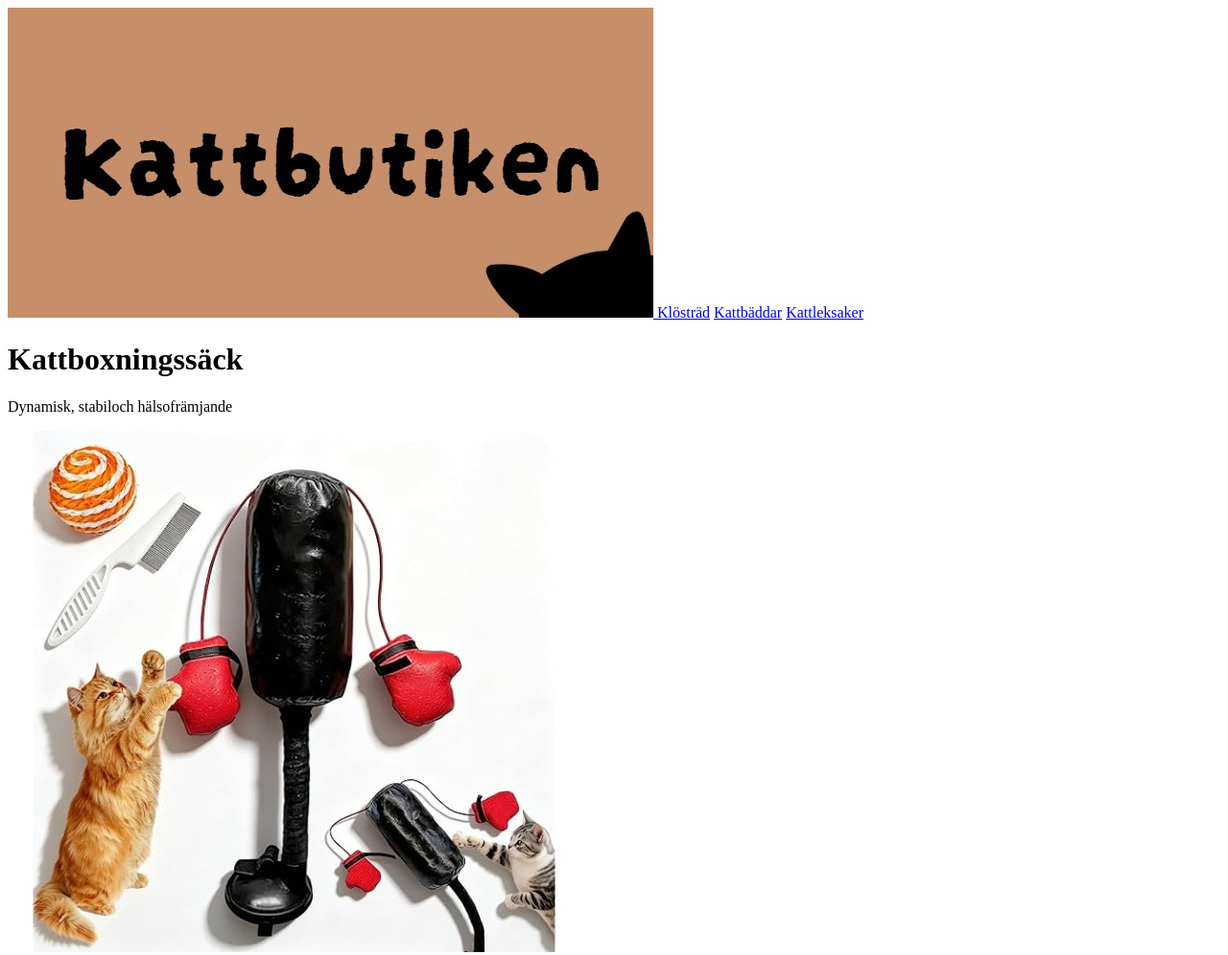
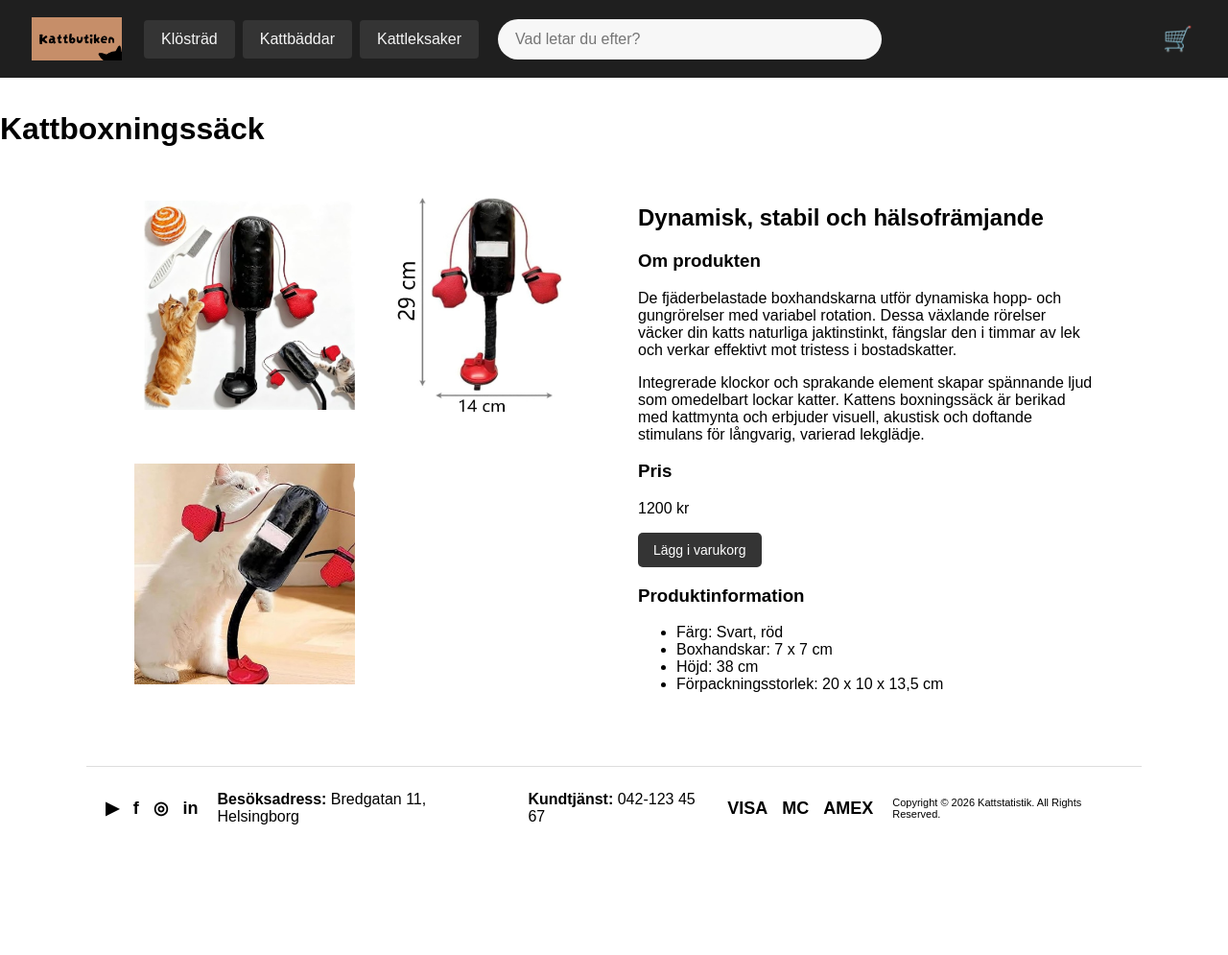
Before and after one commit to MarinaNakamura-blip/webshop_anyalytics, a plain HTML site: page kattleksaker/toy-boxing.html in a window 1280 px wide. Shown: the top 995 px of the page at 96% size. After the commit the page ends 885 px from the top, so only its background shows below. Drawn offline with Linux system fonts and the light colour scheme.

Commit message:
Update toy-boxing.html with new product layout

```diff
--- a/kattleksaker/toy-boxing.html
+++ b/kattleksaker/toy-boxing.html
@@ -1,62 +1,106 @@
 <!DOCTYPE html>
-<html>
+<html lang="sv">
+
 <head>
+
     <title>Kattboxningssäck - Kattbutiken</title>
-        <link rel="stylesheet" href="../style.css">
+
+    <link rel="stylesheet" href="../base.css">
     <link rel="stylesheet" href="../product.css">
+
 </head>
+
 <body>
+
     <header>
-            <a href="index.html">
-            <img src="../images/logo.jpg">
+
+        <a href="../index.html">
+            <img src="../images/logo.jpg" alt="Kattbutikens logga">
         </a>
 
+        <nav>
             <a href="../klostrad/klostrad.html">Klösträd</a>
             <a href="../kattsang/cat-bed.html">Kattbäddar</a>
             <a href="cattoy.html">Kattleksaker</a>
+        </nav>
+
+        <search>
+            <input type="search" placeholder="Vad letar du efter?">
+        </search>
+
+        <button type="button" aria-label="Varukorg">
+            🛒
+        </button>
+
     </header>
+
+
     <main>
+
         <h1>Kattboxningssäck</h1>
-            <p>Dynamisk, stabiloch hälsofrämjande</p>
 
-                <img src="../images/toy_boxing.jpg" alt="Kattboxningssäck, framifrån">
-                <img src="../images/toy_boxing_2.jpg" alt="Kattboxningssäck">
-                <img src="../images/toy_boxing_3.jpg" alt="Kattboxningssäck">
+        <article class="product">
 
-            <section>
-                    <h2>Om produkten</h2>
+            <section class="product-images">
+
+                <img src="../images/toy_boxing.jpg"
+                     alt="Kattboxningssäck framifrån">
+
+                <img src="../images/toy_boxing_2.jpg"
+                     alt="Kattboxningssäck från sidan">
+
+                <img src="../images/toy_boxing_3.jpg"
+                     alt="Kattboxningssäck">
+
+            </section>
+
+
+            <section class="product-info">
+
+                <h2>Dynamisk, stabil och hälsofrämjande</h2>
+
+                <h3>Om produkten</h3>
+
                 <p>
-                    De fjäderbelastade boxhandskarna utför dynamiska hopp- och gungrörelser med variabel rotation.
-                    Dessa växlande rörelser väcker din katts naturliga jaktinstinkt, fängslar den i timmar av lek
-                    och verkar effektivt mot tristess i bostadskatter.
+                    De fjäderbelastade boxhandskarna utför dynamiska hopp- och gungrörelser
+                    med variabel rotation. Dessa växlande rörelser väcker din katts naturliga
+                    jaktinstinkt, fängslar den i timmar av lek och verkar effektivt mot tristess
+                    i bostadskatter.
                 </p>
 
                 <p>
-                    Integrerade klockor och sprakande element skapar spännande ljud som omedelbart lockar katter.
-                    Kattens boxningssäck är berikad med kattmynta och erbjuder visuell, akustisk och doftande
-                    stimulans för långvarig, varierad lekglädje.t.
+                    Integrerade klockor och sprakande element skapar spännande ljud som
+                    omedelbart lockar katter. Kattens boxningssäck är berikad med kattmynta
+                    och erbjuder visuell, akustisk och doftande stimulans för långvarig,
+                    varierad lekglädje.
                 </p>
-                </section>
 
+                <h3>Pris</h3>
 
-                <section>
-                    <p>Pris</p>
                 <p>1200 kr</p>
-                    <button>Köp produkten</button>
-                </section>
 
-                <section>
-                    <h2>Produktinformation</h2>
+                <button type="button">
+                    Lägg i varukorg
+                </button>
+
+                <h3>Produktinformation</h3>
+
                 <ul>
                     <li>Färg: Svart, röd</li>
                     <li>Boxhandskar: 7 x 7 cm</li>
                     <li>Höjd: 38 cm</li>
                     <li>Förpackningsstorlek: 20 x 10 x 13,5 cm</li>
                 </ul>
+
             </section>
+
+        </article>
+
     </main>
 
+
     <footer>
+
         <nav>
             <span>▶</span>
             <span>f</span>
@@ -78,6 +122,9 @@
         <small>
             Copyright © 2026 Kattstatistik. All Rights Reserved.
         </small>
+
     </footer>
+
 </body>
+
 </html>
```
Lines whose indentation alone changed are shown as unchanged.
